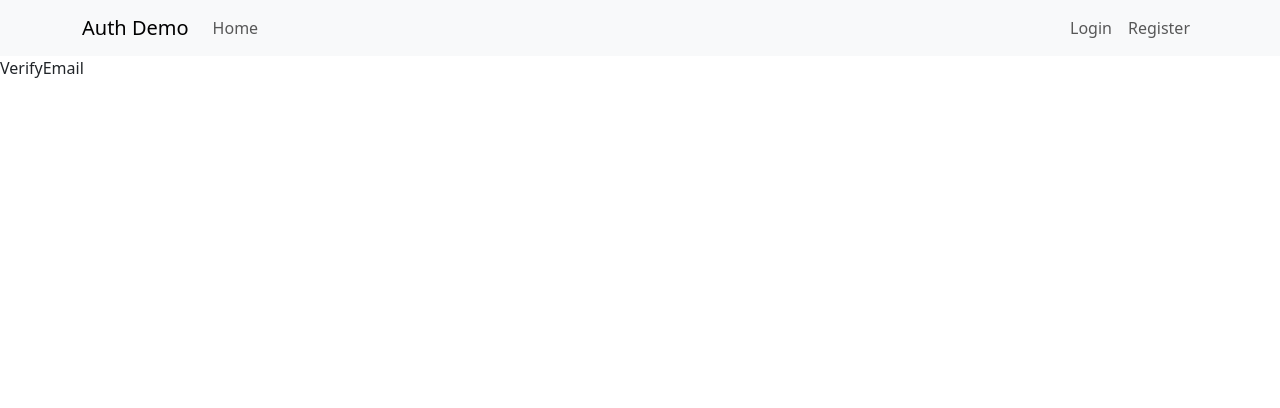
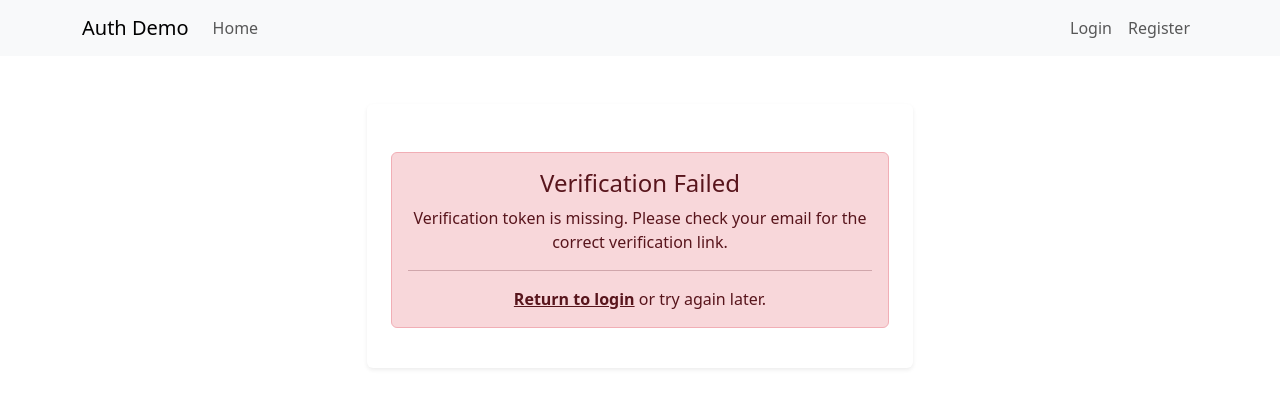
Before and after one commit to piyushgyl01/playground-034-frontend, a React (Vite) app: page /verify-email in a window 1280 px wide. Shown: the top 408 px of the page. Built offline with nearby package versions, Linux system fonts and the light colour scheme; no server answers.

Commit message:
feat: verify email page

```diff
--- a/src/pages/VerifyEmail.jsx
+++ b/src/pages/VerifyEmail.jsx
@@ -1,14 +1,100 @@
 import { useEffect, useState } from 'react';
 import { useLocation, Link, useNavigate } from 'react-router-dom';
+import { verifyEmail } from '../services/authService';
 
-export default function VerifyEmail() {
+const VerifyEmail = () => {
   const [verificationStatus, setVerificationStatus] = useState({
-    loading: false,
+    loading: true,
     success: false,
-    error: null,
-  })
+    error: null
+  });
+
+  const location = useLocation();
+  const navigate = useNavigate();
+
+  useEffect(() => {
+    const verifyEmailToken = async () => {
+      const params = new URLSearchParams(location.search);
+      const token = params.get('token');
+
+      if (!token) {
+        setVerificationStatus({
+          loading: false,
+          success: false,
+          error: 'Verification token is missing. Please check your email for the correct verification link.'
+        });
+        return;
+      }
+
+      try {
+        await verifyEmail(token);
+        setVerificationStatus({
+          loading: false,
+          success: true,
+          error: null
+        });
+
+        // After successful verification, redirect to login after a delay
+        setTimeout(() => {
+          navigate('/login', {
+            state: {
+              message: 'Email verified successfully! You can now log in.'
+            }
+          });
+        }, 3000);
+      } catch (error) {
+        setVerificationStatus({
+          loading: false,
+          success: false,
+          error: error.response?.data?.message || 'Email verification failed. The token may be invalid or expired.'
+        });
+      }
+    };
+
+    verifyEmailToken();
+  }, [location.search, navigate]);
 
   return (
-    <div>VerifyEmail</div>
-  )
-}
+    <div className="container py-5">
+      <div className="row justify-content-center">
+        <div className="col-md-6">
+          <div className="card shadow-sm border-0">
+            <div className="card-body p-4 text-center">
+              <h2 className="mb-4"> </h2>
+
+              {verificationStatus.loading && (
+                <div>
+                  <div className="spinner-border text-primary mb-3" role="status">
+                    <span className="visually-hidden">Loading...</span>
+                  </div>
+                  <p>Verifying your email address...</p>
+                </div>
+              )}
+
+              {verificationStatus.success && (
+                <div className="alert alert-success">
+                  <h4 className="alert-heading">Email Verified!</h4>
+                  <p>Your email has been successfully verified.</p>
+                  <p className="mb-0">You will be redirected to the login page in a few seconds...</p>
+                </div>
+              )}
+
+              {verificationStatus.error && (
+                <div className="alert alert-danger">
+                  <h4 className="alert-heading">Verification Failed</h4>
+                  <p>{verificationStatus.error}</p>
+                  <hr />
+                  <p className="mb-0">
+                    <Link to="/login" className="alert-link">Return to login</Link> or try again later.
+                  </p>
+                </div>
+              )}
+            </div>
+          </div>
+        </div>
+      </div>
+    </div>
+  );
+};
+
+export default VerifyEmail;
```
